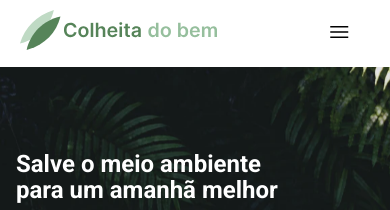
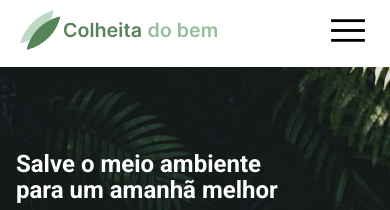
Before and after one commit to llmdev/esg-plataform-frontend, a Vue app: page / in a window 390 px wide. Shown: the top 210 px of the page. Built offline with nearby package versions, Linux system fonts and the light colour scheme.

Commit message:
ajustes finais

```diff
--- a/src/components/Header.vue
+++ b/src/components/Header.vue
@@ -188,8 +188,11 @@ header {
     .hamburguer button {
         border: none;
         background: none;
+        padding: 0;
     }
-
+    .hamburguer button span:first-child{
+        font-size: 45px;
+    }
     .closeIcon {
         display: none;
         color: #FFF;
```
